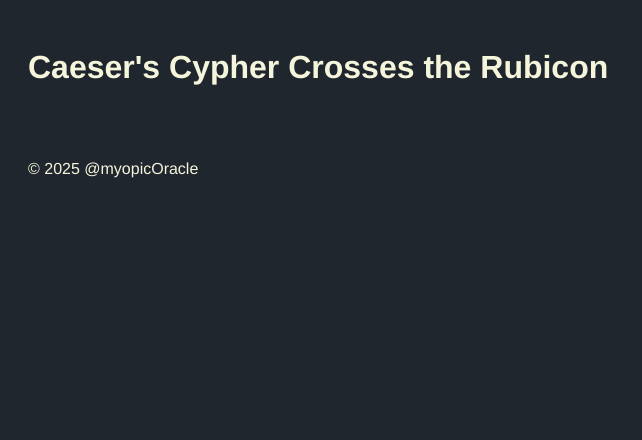
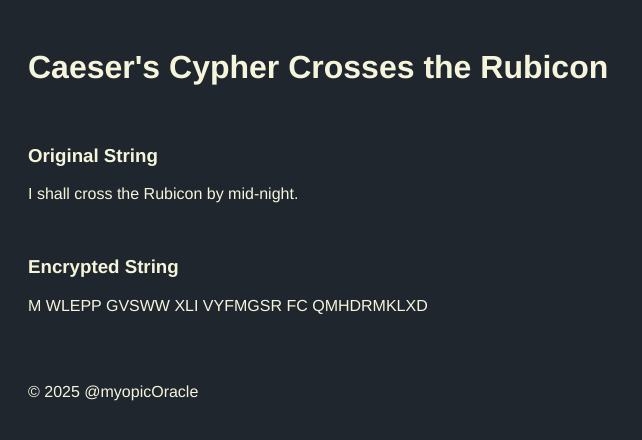
Before and after one commit to myopicOracle/caesar-crosses-rubicon, a plain HTML site: page index.html in a window 1280 px wide. Shown: the whole page, without its empty margins (0-642 px from the left). Drawn offline with Linux system fonts and the light colour scheme.

Commit message:
feat: render display for original and encrypted strings

```diff
--- a/index.html
+++ b/index.html
@@ -15,7 +15,12 @@
         <br>
 
         <main>
-            <div id="app"></div>
+            <h3>Original String</h3>
+            <p id="input"></p>
+            <br>
+            <h3>Encrypted String</h3>
+            <p id="output"></p>
+            <br>
         </main>
 
         <br>
--- a/script.js
+++ b/script.js
@@ -1,17 +1,17 @@
 const alphabet26 = ["A","B","C","D","E","F","G","H","I","J","K","L","M","N","O","P","Q","R","S","T","U","V","W","X","Y","Z"]
 const alphabet52 = ["A","B","C","D","E","F","G","H","I","J","K","L","M","N","O","P","Q","R","S","T","U","V","W","X","Y","Z","A","B","C","D","E","F","G","H","I","J","K","L","M","N","O","P","Q","R","S","T","U","V","W","X","Y","Z"]
-const display = document.querySelector("#app")
+const inputDiv = document.getElementById("input")
+const outputDiv = document.getElementById("output")
 
-
-let testString = "I shall cross the Rubicon by mid-night of tonight."
+let testString = "I shall cross the Rubicon by mid-night."
 const cypherShift = 4
 
 const useCypher = (string) => {
-//   console.log("string: ", string)
+  console.log("string: ", string)
 
   const originalString = string
   const stringToArray = splitString(originalString)
-//   console.log("stringToArray: ", stringToArray)
+  console.log("stringToArray: ", stringToArray)
 
   const encryptedArray = stringToArray.map((char) => {
 
@@ -33,7 +33,7 @@ const useCypher = (string) => {
   })
 
   const encryptedString = joinArray(encryptedArray)
-//   console.log("encryptedString: ", encryptedString)
+  console.log("encryptedString: ", encryptedString)
 
   return encryptedString
 }
@@ -46,4 +46,9 @@ const joinArray = (string) => {
   return string.join("")
 }
 
+
+inputDiv.textContent = testString
+outputDiv.textContent = useCypher(testString)
+
+
 console.log("useCypher: ", useCypher(testString))
```
Also changed, not shown: output.png (added).
